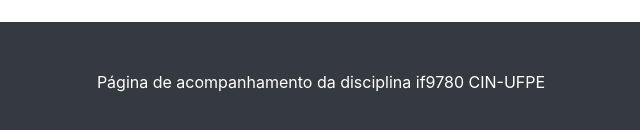
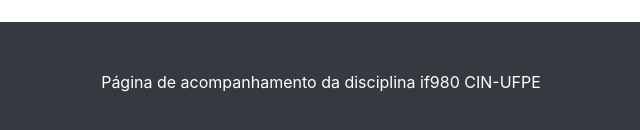
Before and after one commit to MateusPonciano/site-sge, a website with bundled scripts: page index.html in a window 1280 px wide. Shown: the part 1254-1384 px from the top of the page, 319-959 px from the left. Built offline with nearby package versions, Linux system fonts and the light colour scheme.

Commit message:
correcao footer

```diff
--- a/index.html
+++ b/index.html
@@ -89,7 +89,7 @@
     <!-- Footer -->
     <footer class="py-5 bg-dark">
       <div class="container">
-        <p class="m-0 text-center text-white">Página de acompanhamento da disciplina if9780 CIN-UFPE</p>
+        <p class="m-0 text-center text-white">Página de acompanhamento da disciplina if980 CIN-UFPE</p>
       </div>
       <!-- /.container -->
     </footer>
```
